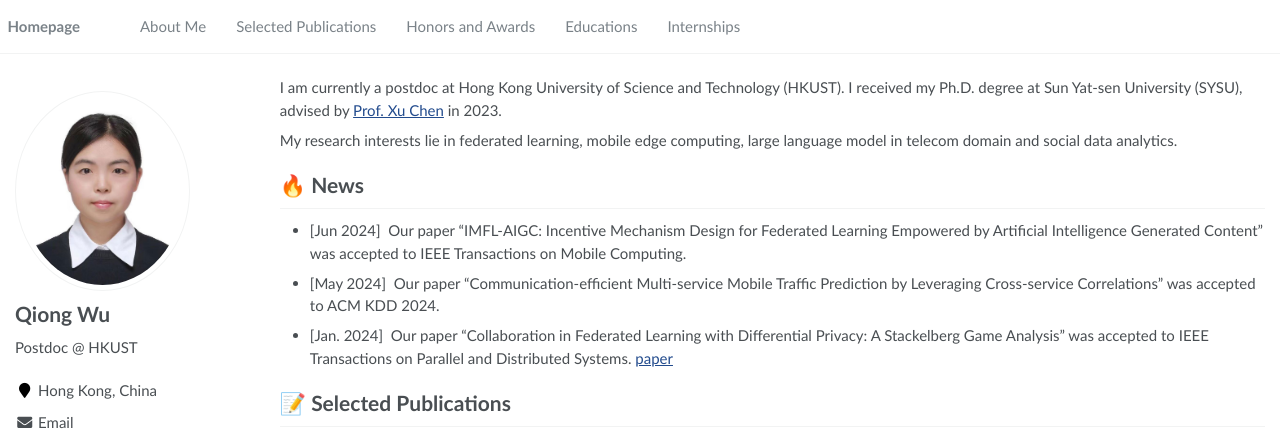
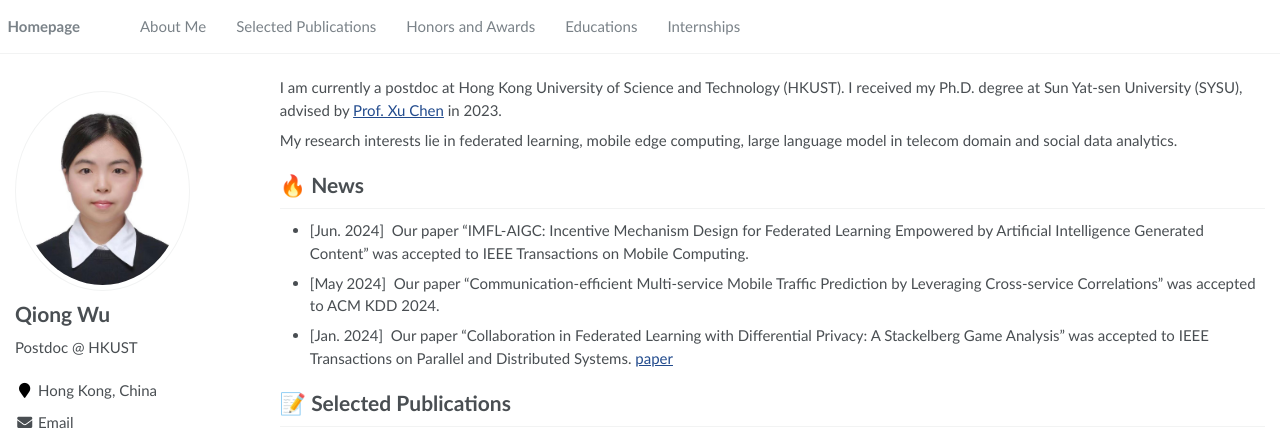
Before and after one commit to Joaniewu/joaniewu.github.io, a Jekyll site: the page built from _pages/about.md, in a window 1280 px wide and 900 px high. Shown: the top 431 px of the window. Built offline with Jekyll 4.4.1, drawn with Linux system fonts in a browser that asks for light colours.

```diff
--- a/_pages/about.md
+++ b/_pages/about.md
@@ -25,7 +25,7 @@ My research interests lie in federated learning, mobile edge computing, large la
 
 
 # 🔥 News
-- [Jun 2024] &nbsp;Our paper "IMFL-AIGC: Incentive Mechanism Design for Federated Learning Empowered by Artificial Intelligence Generated Content" was accepted to IEEE Transactions on Mobile Computing.
+- [Jun. 2024] &nbsp;Our paper "IMFL-AIGC: Incentive Mechanism Design for Federated Learning Empowered by Artificial Intelligence Generated Content" was accepted to IEEE Transactions on Mobile Computing.
 - [May 2024] &nbsp;Our paper "Communication-efficient Multi-service Mobile Traffic Prediction by Leveraging Cross-service Correlations" was accepted to ACM KDD 2024.
 - [Jan. 2024] &nbsp;Our paper "Collaboration in Federated Learning with Differential Privacy: A Stackelberg Game Analysis" was accepted to IEEE Transactions on Parallel and Distributed Systems. [paper](https://ieeexplore.ieee.org/abstract/document/10400897)
 
```
